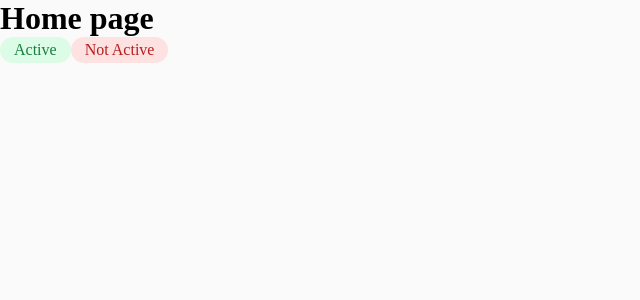
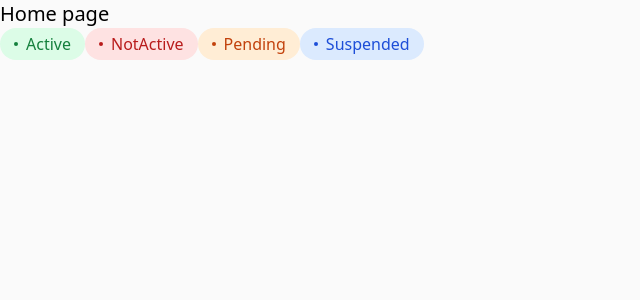
Before and after one commit to lugdockrem/crm-1, a Next.js app: page / in a window 1280 px wide. Shown: the top 300 px of the page, without its empty margins (0-640 px from the left). Built offline with nearby package versions, Linux system fonts and the light colour scheme.

Commit message:
Installing Tailwind CSS

```diff
--- a/package.json
+++ b/package.json
@@ -18,10 +18,13 @@
     "@types/node": "^20",
     "@types/react": "^19",
     "@types/react-dom": "^19",
+    "autoprefixer": "^10.4.21",
     "eslint": "^9",
     "eslint-config-next": "15.3.3",
     "eslint-config-prettier": "^10.1.5",
+    "postcss": "^8.5.5",
     "prettier": "^3.5.3",
+    "tailwindcss": "^3.4.3",
     "typescript": "^5"
   }
 }
--- /dev/null
+++ b/postcss.config.js
@@ -0,0 +1,6 @@
+module.exports = {
+  plugins: {
+    tailwindcss: {},
+    autoprefixer: {},
+  },
+}
--- /dev/null
+++ b/postcss.config.mjs
@@ -0,0 +1,6 @@
+/** @type {import('tailwindcss').Config} */
+export default {
+    plugins: {
+        '@tailwindcss/postcss': {},
+    },
+}
--- a/src/app/components/active-label.module.css
+++ /dev/null
@@ -1,11 +0,0 @@
-.label {
-    display: inline-flex;
-    padding: 4px 14px;
-    align-items: center;
-    gap: 8px;
-
-    border-radius: 28px;
-    background: #dcfce7;
-
-    color: #15803d;
-}
--- a/src/app/components/active-label.tsx
+++ /dev/null
@@ -1,10 +0,0 @@
-import React from 'react';
-import styles from './active-label.module.css';
-
-export interface ActiveLabelProps {
-    children: React.ReactNode;
-}
-
-export default function ActiveLabel({ children }: ActiveLabelProps) {
-    return <span className={styles.label}>{children}</span>;
-}
--- a/src/app/components/not-active-label.module.css
+++ /dev/null
@@ -1,11 +0,0 @@
-.label {
-    display: inline-flex;
-    padding: 4px 14px;
-    align-items: center;
-    gap: 8px;
-
-    border-radius: 28px;
-    background: #fee2e2;
-
-    color: #b91c1c;
-}
--- a/src/app/components/not-active-label.tsx
+++ /dev/null
@@ -1,10 +0,0 @@
-import React from 'react';
-import styles from './not-active-label.module.css';
-
-export interface NotActiveLabelProps {
-    children: React.ReactNode;
-}
-
-export default function NotActiveLabel({ children }: NotActiveLabelProps) {
-    return <span className={styles.label}>{children}</span>;
-}
--- /dev/null
+++ b/src/app/components/status-label.tsx
@@ -0,0 +1,30 @@
+import React from 'react';
+
+export enum Status {
+    Active = 'Active',
+    NotActive = 'NotActive',
+    Pending = 'Pending',
+    Suspended = 'Suspended'
+}
+
+export interface StatusLabelProps {
+    children: React.ReactNode;
+    status: Status;
+}
+
+export default function StatusLabel({ children, status }: StatusLabelProps) {
+    return (
+  <div
+    className={`inline-flex items-center py-1 px-3.5 rounded-3xl text sm font-medium ${
+      status === Status.Active && 'text-green-700 bg-green-100' ||
+      status === Status.NotActive && 'text-red-700 bg-red-100' ||
+      status === Status.Pending && 'text-orange-700 bg-orange-100' ||
+      status === Status.Suspended && 'text-blue-700 bg-blue-100' ||
+      ''
+    }`}
+  >
+    <div className="w-1 h-1 mr-2 rounded-full bg-current" />
+    {children}
+  </div>
+ );
+}
--- a/src/app/globals.css
+++ b/src/app/globals.css
@@ -1,3 +1,8 @@
+/*@import 'tailwindcss';*/
+@tailwind base;
+@tailwind components;
+@tailwind utilities;
+
 * {
   box-sizing: border-box;
   padding: 0;
--- a/src/app/layout.tsx
+++ b/src/app/layout.tsx
@@ -1,4 +1,7 @@
 import React from 'react';
+import type { Metadata } from 'next'
+
+// These styles apply to every route in the application
 import './globals.css'
 
 export default function RootLayout({
--- a/src/app/page.tsx
+++ b/src/app/page.tsx
@@ -1,12 +1,13 @@
-import ActiveLabel from '@/app/components/active-label';
-import NotActiveLabel from '@/app/components/not-active-label';
+import StatusLabel, { Status } from '@/app/components/status-label';
 
 export default function Home() {
-    return (
-        <main>
-            <h1>Home page</h1>
-            <ActiveLabel>Active</ActiveLabel>
-            <NotActiveLabel>Not Active</NotActiveLabel>
-        </main>
-    );
+  return (
+    <main>
+      <h1 className="text-xl">Home page</h1>
+      <StatusLabel status={Status.Active}>Active</StatusLabel>
+      <StatusLabel status={Status.NotActive}>NotActive</StatusLabel>
+      <StatusLabel status={Status.Pending}>Pending</StatusLabel>
+      <StatusLabel status={Status.Suspended}>Suspended</StatusLabel>
+      </main>
+  );
 }
--- /dev/null
+++ b/tailwind.config.js
@@ -0,0 +1,8 @@
+/** @type {import('tailwindcss').Config} */
+module.exports = {
+  content: ['./src/**/*.{js,ts,jsx,tsx,mdx}'],
+  theme: {
+    extend: {},
+  },
+  plugins: [],
+};
```
Also changed, not shown: 1 other file (tests, documents, lock files or other folders).
